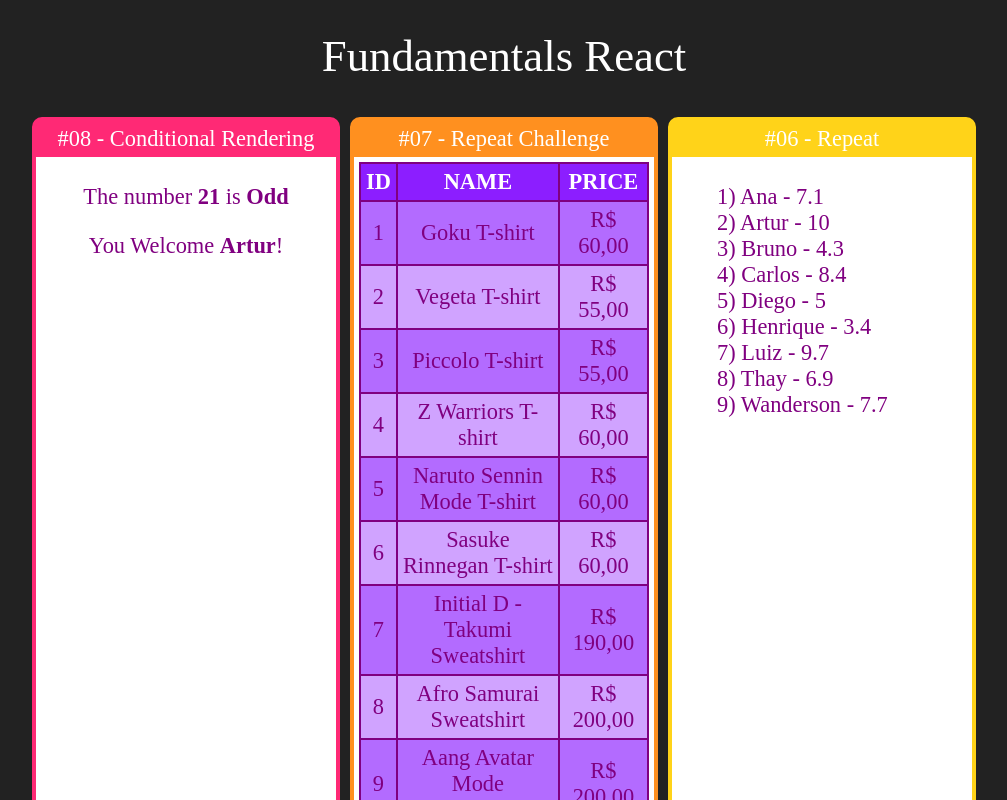
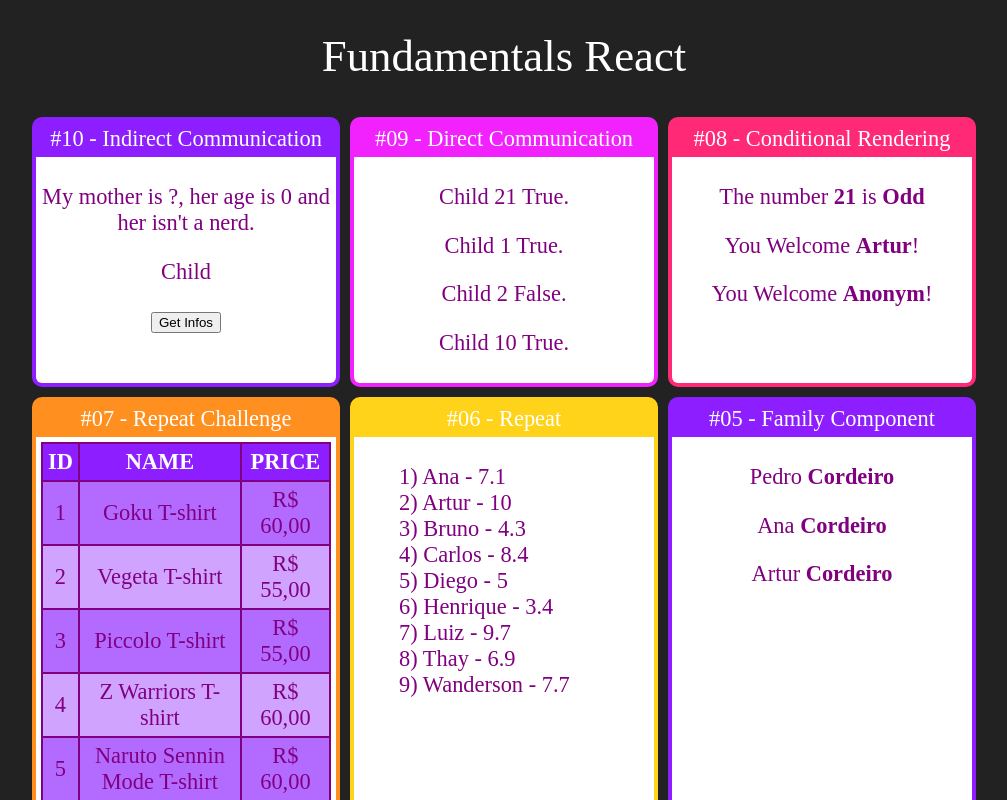
Before and after one commit to HenriqueArtur/fundamentals-react-studies, a React (Create React App) app: page / in a window 1280 px wide. Shown: the top 800 px of the page, without its empty margins (136-1143 px from the left). Built offline with nearby package versions, Linux system fonts and the light colour scheme; the HTML template or start-up script is replaced by a standard one.

Commit message:
Components communication

```diff
--- a/src/App.jsx
+++ b/src/App.jsx
@@ -3,6 +3,8 @@ import './App.css'
 
 import Card from './components/layout/Card'
 
+import IndirectMother from './components/communication/IndirectMother'
+import DirectMother from './components/communication/DirectMother'
 import UserInfo from './components/conditional/UserInfo'
 import EvenOrOdd from './components/conditional/EvenOrOdd'
 import ProductsTable from './components/repeat/ProductsTable'
@@ -18,10 +20,18 @@ export default _ =>
     <div className="App">
         <h1>Fundamentals React</h1>
         <div className="Cards">
+            <Card title="#10 - Indirect Communication" color="#8c1eff">
+                <IndirectMother />
+            </Card>
+
+            <Card title="#09 - Direct Communication" color="#f222ff">
+                <DirectMother />
+            </Card>
+
             <Card title="#08 - Conditional Rendering" color="#ff2975">
                 <EvenOrOdd number={21} />
                 <UserInfo user={{name: 'Artur'}} />
-                {/* <UserInfo user={{email: 'artur@gmail.com'}} /> */}
+                <UserInfo user={{email: 'artur@gmail.com'}} />
             </Card>
 
             <Card title="#07 - Repeat Challenge" color="#ff901f">
--- /dev/null
+++ b/src/components/communication/DirectChild.jsx
@@ -0,0 +1,11 @@
+import React from 'react'
+
+export default props => {
+    return (
+        <p>
+            <span>{props.text} </span>
+            <span>{props.number} </span>
+            <span>{props.bool ? "True" : "False"}.</span>
+        </p>
+    )
+}
--- /dev/null
+++ b/src/components/communication/DirectMother.jsx
@@ -0,0 +1,13 @@
+import React from 'react'
+import DirectChild from './DirectChild'
+
+export default props => {
+    return (
+        <div>
+            <DirectChild text="Child" number={21} bool={true} />
+            <DirectChild text="Child" number={1} bool={true} />
+            <DirectChild text="Child" number={2} bool={false} />
+            <DirectChild text="Child" number={10} bool={true} />
+        </div>
+    )
+}
--- /dev/null
+++ b/src/components/communication/IndirectChild.jsx
@@ -0,0 +1,14 @@
+import React from 'react'
+
+export default props => {
+    const randomAge = () => parseInt(Math.random() * 20) + 40
+    const randomNerd = () => Math.random() > 0.5
+    return (
+        <div>
+            <p>Child</p>
+            <button onClick = { e => props.getInfos('Cristina', randomAge(), randomNerd()) }>
+                Get Infos
+            </button>
+        </div>
+    )
+}
--- /dev/null
+++ b/src/components/communication/IndirectMother.jsx
@@ -0,0 +1,23 @@
+import React, { useState } from 'react'
+import IndirectChild from './IndirectChild'
+
+export default props => {
+    const [name, setName] = useState('?')
+    const [age, setAge] = useState(0)
+    const [nerd, setNerd] = useState(false)
+
+    function sendInfos(name, age, nerd) {
+        setName(name)
+        setAge(age)
+        setNerd(nerd)
+    }
+
+    return (
+        <div>
+            <p>
+                My mother is {name}, her age is {age} and {nerd ? 'her is a nerd.' : 'her isn\'t a nerd.'}
+            </p>
+            <IndirectChild getInfos={sendInfos} />
+        </div>
+    )
+}
```
